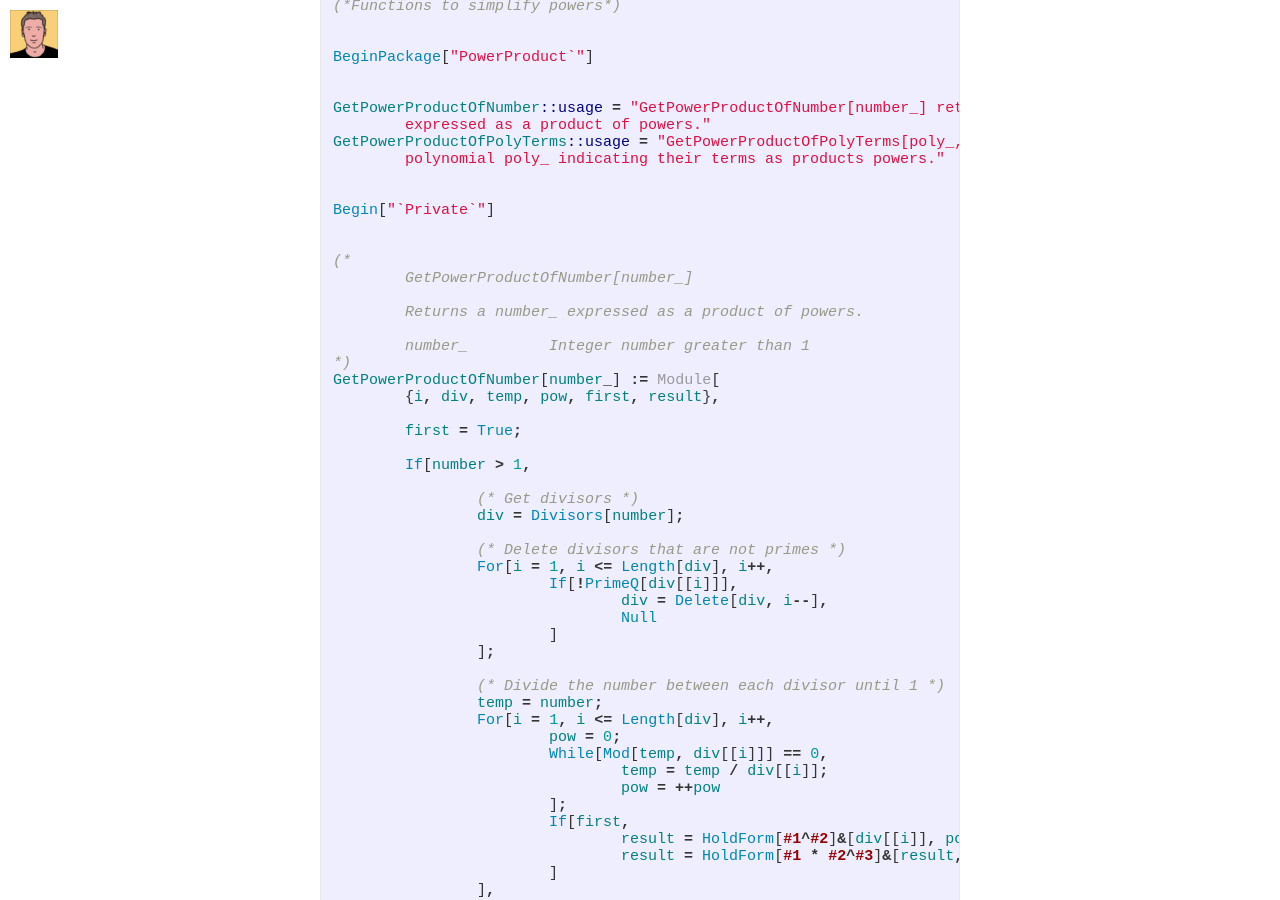
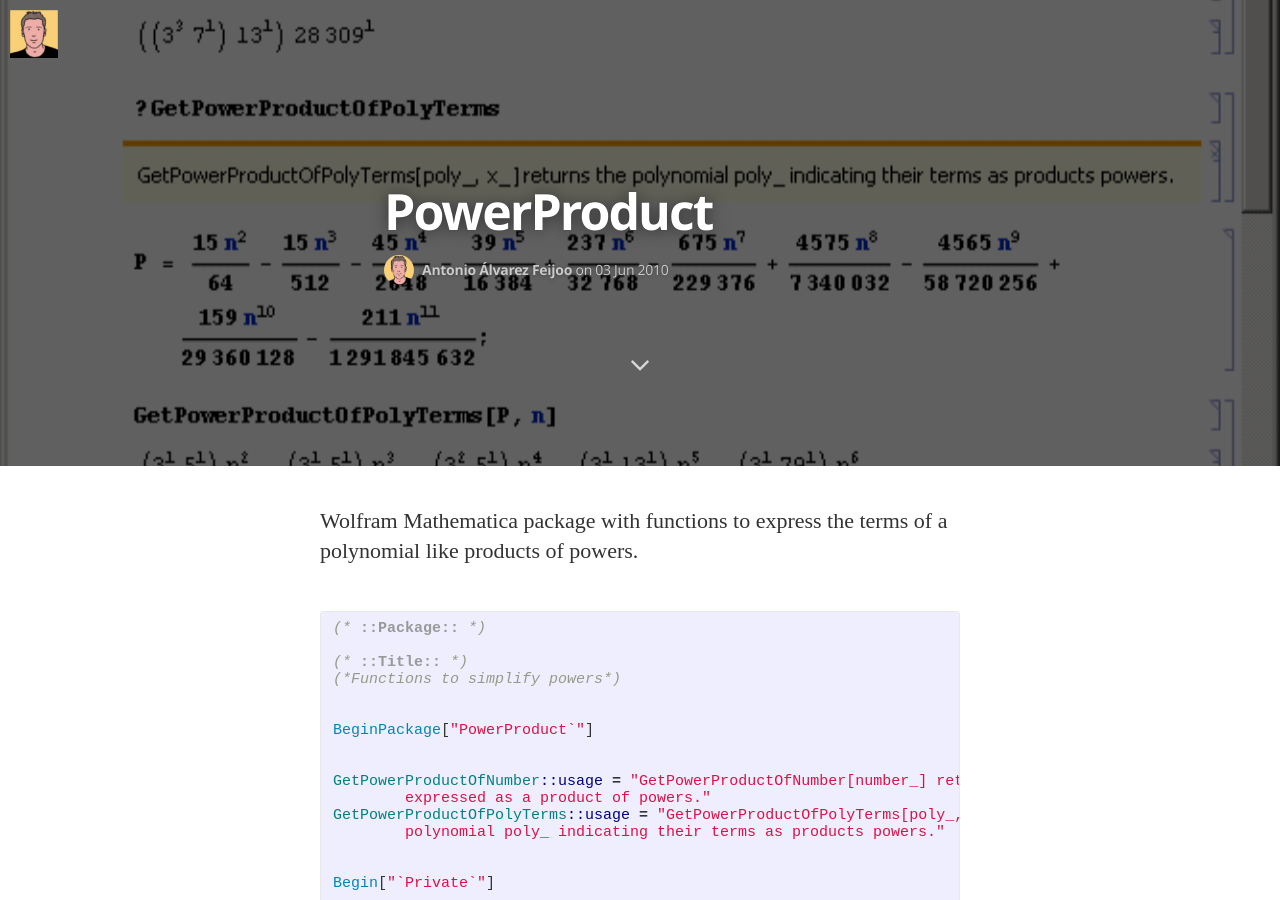
Before and after one commit to aafeijoo/aafeijoo.github.io, a Jekyll site: the page built from _posts/2010-06-03-product-of-powers.markdown, in a window 1280 px wide and 900 px high, scrolled down 434 px. Built offline with Jekyll 4.4.1, drawn with Linux system fonts in a browser that asks for light colours; some web fonts are replaced; Markdown is read by kramdown in place of the engine named in the settings.

Commit message:
Added image to post

```diff
--- a/_posts/2010-06-03-product-of-powers.markdown
+++ b/_posts/2010-06-03-product-of-powers.markdown
@@ -4,6 +4,7 @@
 date: 2010-06-03 09:20:57
 categories: source code
 tags: wolfram mathematica
+image: /assets/images/articles/2010-06-03-product-of-powers/product_of_powers.png
 ---
 
 Wolfram Mathematica package with functions to express the terms of a polynomial like products of powers.
```
